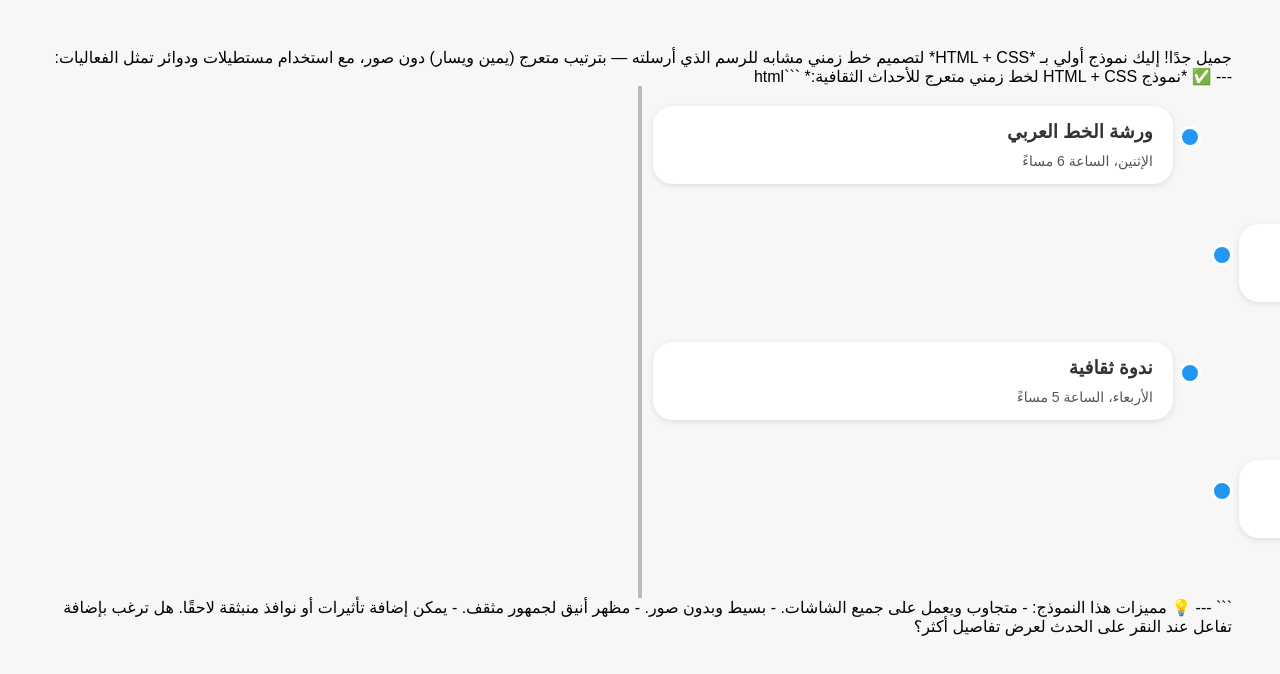
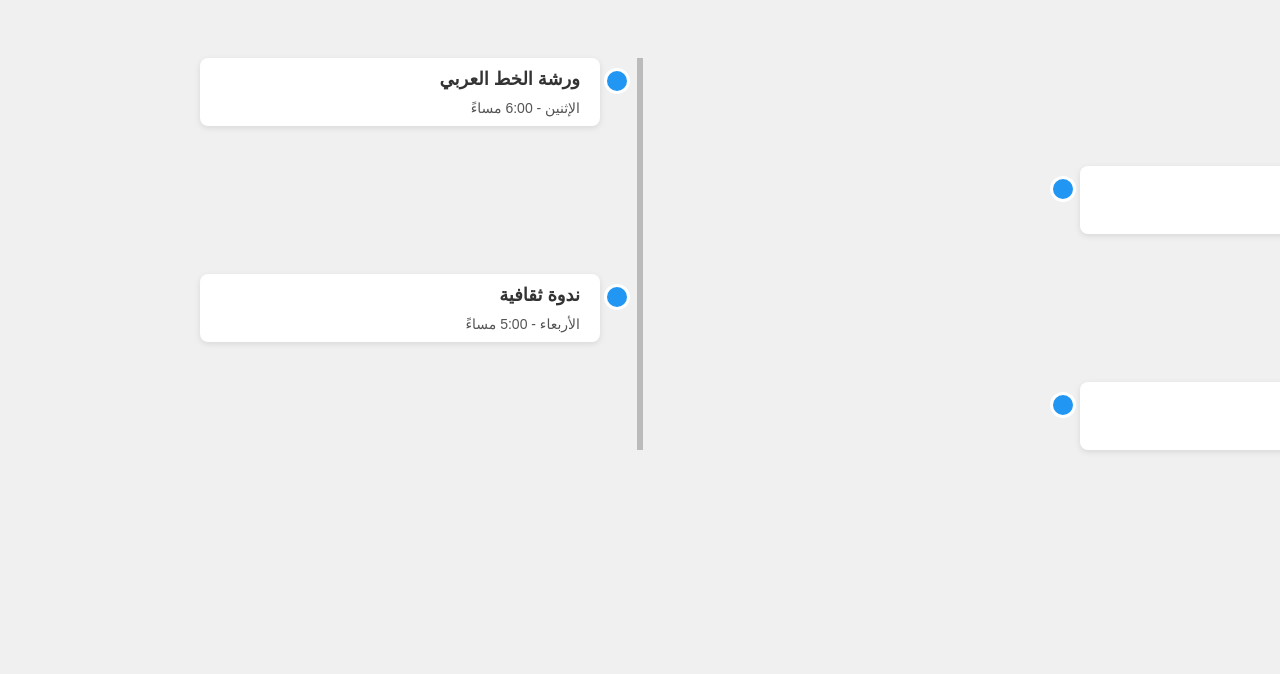
Before and after one commit to ShathaaNasser/MyWeb, a plain HTML site: page Calenders/index.html in a window 1280 px wide. Drawn offline with Linux system fonts and the light colour scheme.

Commit message:
Update index.html

````diff
--- a/Calenders/index.html
+++ b/Calenders/index.html
@@ -1,10 +1,4 @@
-جميل جدًا! إليك نموذج أولي بـ *HTML + CSS* لتصميم خط زمني مشابه للرسم الذي أرسلته — بترتيب متعرج (يمين ويسار) دون صور، مع استخدام مستطيلات ودوائر تمثل الفعاليات:
 
----
-
-✅ *نموذج HTML + CSS لخط زمني متعرج للأحداث الثقافية:*
-
-```html
 <!DOCTYPE html>
 <html lang="ar">
 <head>
@@ -12,69 +6,70 @@
   <title>الخط الزمني للفعاليات الثقافية</title>
   <style>
     body {
-      font-family: 'Cairo', sans-serif;
-      background: #f7f7f7;
-      padding: 40px;
+      font-family: 'Arial', sans-serif;
+      background-color: #f0f0f0;
       direction: rtl;
+      padding: 50px;
     }
 
     .timeline {
       position: relative;
-      margin: 0 auto;
-      padding: 20px 0;
-      width: 90%;
+      max-width: 800px;
+      margin: auto;
     }
 
-    .timeline::before {
+    .timeline::after {
       content: '';
       position: absolute;
-      width: 4px;
-      background: #bbb;
+      width: 6px;
+      background-color: #bbb;
       top: 0;
       bottom: 0;
       right: 50%;
-      transform: translateX(50%);
+      margin-right: -3px;
     }
 
     .event {
+      padding: 10px 20px;
       position: relative;
+      background-color: white;
+      border-radius: 8px;
       width: 45%;
-      background: #fff;
-      padding: 15px 20px;
-      border-radius: 20px;
-      box-shadow: 0 2px 6px rgba(0,0,0,0.1);
+      box-shadow: 0 2px 6px rgba(0, 0, 0, 0.1);
       margin-bottom: 40px;
     }
 
     .event::before {
       content: '';
       position: absolute;
-      width: 16px;
-      height: 16px;
-      background: #2196F3;
+      width: 20px;
+      height: 20px;
       border-radius: 50%;
-      top: 20px;
+      background-color: #2196F3;
+      top: 10px;
       border: 3px solid #fff;
+      z-index: 1;
     }
 
     .event.left {
-      left: 0;
+      right: 55%;
     }
 
     .event.left::before {
-    right: -28px;
+      right: -30px;
     }
 
     .event.right {
-      left: 55%;
+    left: 55%;
     }
 
     .event.right::before {
-      left: -28px;
+      left: -30px;
     }
 
     h3 {
       margin: 0 0 10px;
+      font-size: 18px;
       color: #333;
     }
 
@@ -90,35 +85,24 @@
   <div class="timeline">
     <div class="event left">
       <h3>ورشة الخط العربي</h3>
-      <p>الإثنين، الساعة 6 مساءً</p>
+      <p>الإثنين - 6:00 مساءً</p>
     </div>
 
     <div class="event right">
       <h3>أمسية شعرية</h3>
-      <p>الثلاثاء، الساعة 7 مساءً</p>
+      <p>الثلاثاء - 7:00 مساءً</p>
     </div>
 
     <div class="event left">
       <h3>ندوة ثقافية</h3>
-      <p>الأربعاء، الساعة 5 مساءً</p>
+      <p>الأربعاء - 5:00 مساءً</p>
     </div>
 
     <div class="event right">
-      <h3>حوار مفتوح عن التراث</h3>
-      <p>الخميس، الساعة 8 مساءً</p>
+      <h3>حوار عن التراث</h3>
+      <p>الخميس - 8:00 مساءً</p>
     </div>
   </div>
 
 </body>
 </html>
-```
-
----
-
-💡 مميزات هذا النموذج:
-- متجاوب ويعمل على جميع الشاشات.
-- بسيط وبدون صور.
-- مظهر أنيق لجمهور مثقف.
-- يمكن إضافة تأثيرات أو نوافذ منبثقة لاحقًا.
-
-هل ترغب بإضافة تفاعل عند النقر على الحدث لعرض تفاصيل أكثر؟
````
